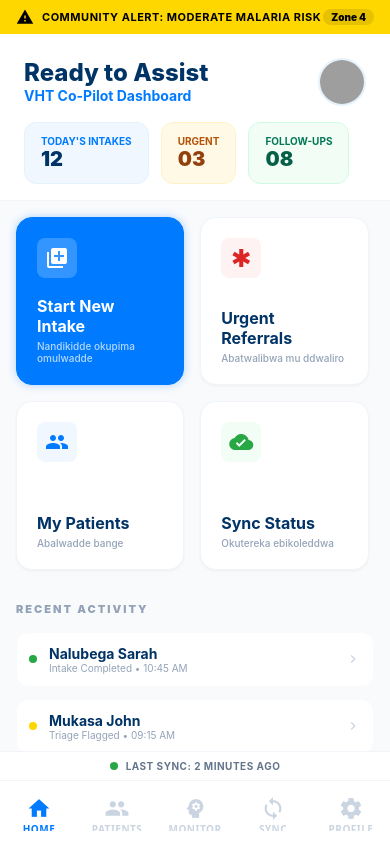
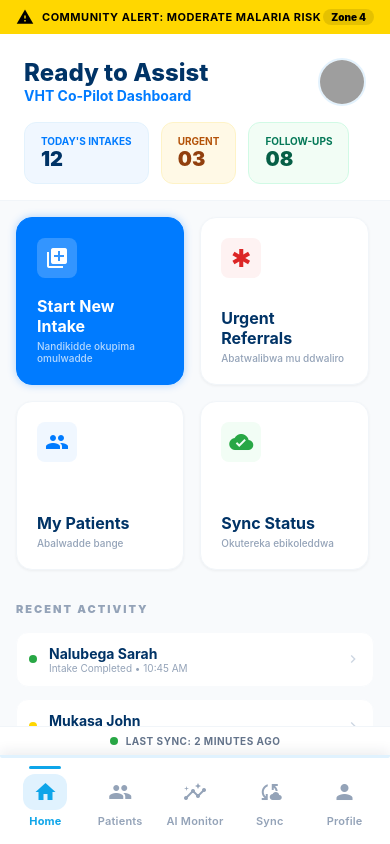
Before and after one commit to Marcelofury/VHT-Co-Pilot, a React Native app in the folder vht-copilot-mobile/: screen / in a window 390 px wide. Built offline with nearby package versions, Linux system fonts and the light colour scheme; grey boxes are pictures that could not be loaded.

Commit message:
Create a professional custom tab bar component

```diff
--- /dev/null
+++ b/vht-copilot-mobile/src/components/CustomTabBar.tsx
@@ -0,0 +1,253 @@
+import React from "react";
+import {
+  View,
+  TouchableOpacity,
+  Text,
+  StyleSheet,
+  Platform,
+} from "react-native";
+import { MaterialIcons } from "@expo/vector-icons";
+import type { BottomTabBarProps } from "@react-navigation/bottom-tabs";
+
+// Professional color palette for healthcare app
+const COLORS = {
+  // Primary brand colors
+  primary: "#0EA5E9", // Sky blue - trust, care
+  primaryDark: "#0284C7",
+  primaryLight: "#E0F2FE",
+
+  // Neutral colors
+  white: "#FFFFFF",
+  slate50: "#F8FAFC",
+  slate100: "#F1F5F9",
+  slate200: "#E2E8F0",
+  slate300: "#CBD5E1",
+  slate400: "#94A3B8",
+  slate500: "#64748B",
+  slate600: "#475569",
+  slate700: "#334155",
+  slate800: "#1E293B",
+  deepBlue: "#0F172A",
+
+  // Status colors
+  successGreen: "#10B981",
+  warningYellow: "#F59E0B",
+  dangerRed: "#EF4444",
+};
+
+interface TabItem {
+  name: string;
+  label: string;
+  icon: keyof typeof MaterialIcons.glyphMap;
+  badge?: number;
+}
+
+const TAB_CONFIG: Record<string, TabItem> = {
+  Dashboard: {
+    name: "Dashboard",
+    label: "Home",
+    icon: "home",
+  },
+  Patients: {
+    name: "Patients",
+    label: "Patients",
+    icon: "people",
+  },
+  Monitoring: {
+    name: "Monitoring",
+    label: "AI Monitor",
+    icon: "insights",
+  },
+  Sync: {
+    name: "Sync",
+    label: "Sync",
+    icon: "cloud-sync",
+  },
+  Profile: {
+    name: "Profile",
+    label: "Profile",
+    icon: "person",
+  },
+};
+
+const CustomTabBar: React.FC<BottomTabBarProps> = ({
+  state,
+  descriptors,
+  navigation,
+}) => {
+  return (
+    <View style={styles.container}>
+      {/* Gradient accent line at top */}
+      <View style={styles.accentLine} />
+
+      <View style={styles.tabContainer}>
+        {state.routes.map((route, index) => {
+          const { options } = descriptors[route.key];
+          const tabConfig = TAB_CONFIG[route.name] || {
+            name: route.name,
+            label: route.name,
+            icon: "circle" as keyof typeof MaterialIcons.glyphMap,
+          };
+
+          const isFocused = state.index === index;
+
+          const onPress = () => {
+            const event = navigation.emit({
+              type: "tabPress",
+              target: route.key,
+              canPreventDefault: true,
+            });
+
+            if (!isFocused && !event.defaultPrevented) {
+              navigation.navigate(route.name, route.params);
+            }
+          };
+
+          const onLongPress = () => {
+            navigation.emit({
+              type: "tabLongPress",
+              target: route.key,
+            });
+          };
+
+          return (
+            <TouchableOpacity
+              key={route.key}
+              accessibilityRole="button"
+              accessibilityState={isFocused ? { selected: true } : {}}
+              accessibilityLabel={options.tabBarAccessibilityLabel}
+              testID={options.tabBarButtonTestID}
+              onPress={onPress}
+              onLongPress={onLongPress}
+              style={styles.tabButton}
+              activeOpacity={0.7}
+            >
+              {/* Active indicator */}
+              {isFocused && <View style={styles.activeIndicator} />}
+
+              {/* Icon with animated background */}
+              <View
+                style={[
+                  styles.iconContainer,
+                  isFocused && styles.iconContainerActive,
+                ]}
+              >
+                <MaterialIcons
+                  name={tabConfig.icon}
+                  size={24}
+                  color={isFocused ? COLORS.primary : COLORS.slate400}
+                />
+
+                {/* Badge */}
+                {tabConfig.badge && tabConfig.badge > 0 && (
+                  <View style={styles.badge}>
+                    <Text style={styles.badgeText}>
+                      {tabConfig.badge > 99 ? "99+" : tabConfig.badge}
+                    </Text>
+                  </View>
+                )}
+              </View>
+
+              {/* Label */}
+              <Text style={[styles.label, isFocused && styles.labelActive]}>
+                {tabConfig.label}
+              </Text>
+            </TouchableOpacity>
+          );
+        })}
+      </View>
+
+      {/* Bottom safe area padding for iOS */}
+      {Platform.OS === "ios" && <View style={styles.bottomSafeArea} />}
+    </View>
+  );
+};
+
+const styles = StyleSheet.create({
+  container: {
+    backgroundColor: COLORS.white,
+    borderTopWidth: 0,
+    shadowColor: COLORS.slate800,
+    shadowOffset: { width: 0, height: -4 },
+    shadowOpacity: 0.08,
+    shadowRadius: 12,
+    elevation: 12,
+  },
+  accentLine: {
+    height: 3,
+    backgroundColor: COLORS.primaryLight,
+    borderBottomLeftRadius: 2,
+    borderBottomRightRadius: 2,
+  },
+  tabContainer: {
+    flexDirection: "row",
+    alignItems: "center",
+    justifyContent: "space-around",
+    paddingTop: 8,
+    paddingBottom: 8,
+    paddingHorizontal: 8,
+  },
+  tabButton: {
+    flex: 1,
+    alignItems: "center",
+    justifyContent: "center",
+    paddingVertical: 8,
+    position: "relative",
+  },
+  activeIndicator: {
+    position: "absolute",
+    top: 0,
+    width: 32,
+    height: 3,
+    backgroundColor: COLORS.primary,
+    borderRadius: 2,
+  },
+  iconContainer: {
+    width: 44,
+    height: 36,
+    alignItems: "center",
+    justifyContent: "center",
+    borderRadius: 12,
+    marginBottom: 4,
+    position: "relative",
+  },
+  iconContainerActive: {
+    backgroundColor: COLORS.primaryLight,
+  },
+  badge: {
+    position: "absolute",
+    top: 0,
+    right: 0,
+    minWidth: 18,
+    height: 18,
+    borderRadius: 9,
+    backgroundColor: COLORS.dangerRed,
+    alignItems: "center",
+    justifyContent: "center",
+    paddingHorizontal: 4,
+    borderWidth: 2,
+    borderColor: COLORS.white,
+  },
+  badgeText: {
+    fontSize: 10,
+    fontWeight: "700",
+    color: COLORS.white,
+  },
+  label: {
+    fontSize: 11,
+    fontWeight: "600",
+    color: COLORS.slate400,
+    textTransform: "capitalize",
+    letterSpacing: 0.2,
+  },
+  labelActive: {
+    color: COLORS.primary,
+    fontWeight: "700",
+  },
+  bottomSafeArea: {
+    height: 20,
+    backgroundColor: COLORS.white,
+  },
+});
+
+export default CustomTabBar;
--- a/vht-copilot-mobile/src/navigation/AppNavigator.tsx
+++ b/vht-copilot-mobile/src/navigation/AppNavigator.tsx
@@ -4,6 +4,7 @@ import { createNativeStackNavigator } from "@react-navigation/native-stack";
 import { createBottomTabNavigator } from "@react-navigation/bottom-tabs";
 import { MaterialIcons } from "@expo/vector-icons";
 import { COLORS } from "../constants/colors";
+import CustomTabBar from "../components/CustomTabBar";
 
 // Import screens
 import {
@@ -40,75 +41,16 @@ const Tab = createBottomTabNavigator<MainTabParamList>();
 const MainTabNavigator: React.FC = () => {
   return (
     <Tab.Navigator
+      tabBar={(props) => <CustomTabBar {...props} />}
       screenOptions={{
         headerShown: false,
-        tabBarActiveTintColor: COLORS.primary,
-        tabBarInactiveTintColor: COLORS.slate300,
-        tabBarStyle: {
-          backgroundColor: COLORS.white,
-          borderTopColor: COLORS.slate100,
-          paddingTop: 8,
-          paddingBottom: 8,
-          height: 64,
-        },
-        tabBarLabelStyle: {
-          fontSize: 10,
-          fontWeight: "800",
-          textTransform: "uppercase",
-          letterSpacing: 0.5,
-        },
       }}
     >
-      <Tab.Screen
-        name="Dashboard"
-        component={DashboardScreenWrapper}
-        options={{
-          tabBarLabel: "Home",
-          tabBarIcon: ({ color, size }) => (
-            <MaterialIcons name="home" size={size} color={color} />
-          ),
-        }}
-      />
-      <Tab.Screen
-        name="Patients"
-        component={PatientListScreenWrapper}
-        options={{
-          tabBarLabel: "Patients",
-          tabBarIcon: ({ color, size }) => (
-            <MaterialIcons name="group" size={size} color={color} />
-          ),
-        }}
-      />
-      <Tab.Screen
-        name="Monitoring"
-        component={AIMonitoringScreenWrapper}
-        options={{
-          tabBarLabel: "Monitor",
-          tabBarIcon: ({ color, size }) => (
-            <MaterialIcons name="psychology" size={size} color={color} />
-          ),
-        }}
-      />
-      <Tab.Screen
-        name="Sync"
-        component={SyncScreenWrapper}
-        options={{
-          tabBarLabel: "Sync",
-          tabBarIcon: ({ color, size }) => (
-            <MaterialIcons name="sync" size={size} color={color} />
-          ),
-        }}
-      />
-      <Tab.Screen
-        name="Profile"
-        component={ProfileScreenWrapper}
-        options={{
-          tabBarLabel: "Profile",
-          tabBarIcon: ({ color, size }) => (
-            <MaterialIcons name="settings" size={size} color={color} />
-          ),
-        }}
-      />
+      <Tab.Screen name="Dashboard" component={DashboardScreenWrapper} />
+      <Tab.Screen name="Patients" component={PatientListScreenWrapper} />
+      <Tab.Screen name="Monitoring" component={AIMonitoringScreenWrapper} />
+      <Tab.Screen name="Sync" component={SyncScreenWrapper} />
+      <Tab.Screen name="Profile" component={ProfileScreenWrapper} />
     </Tab.Navigator>
   );
 };
```
